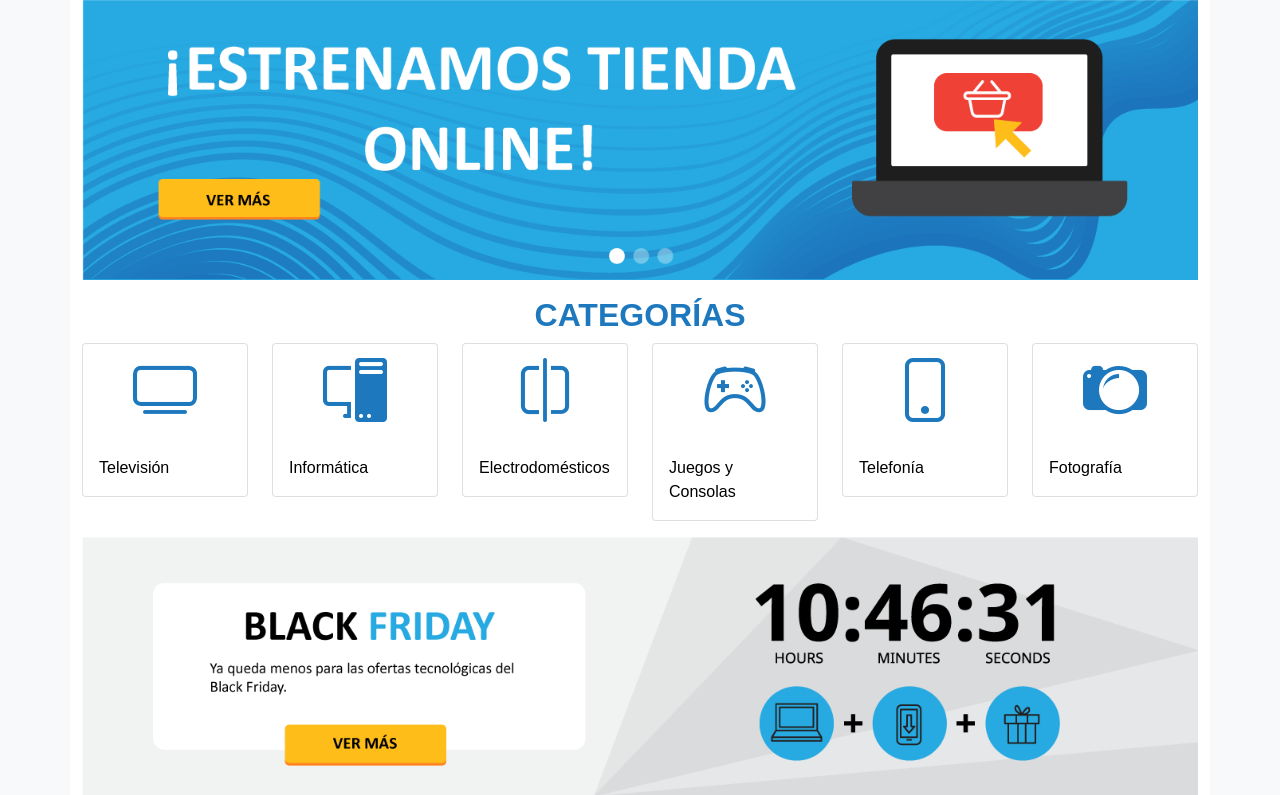
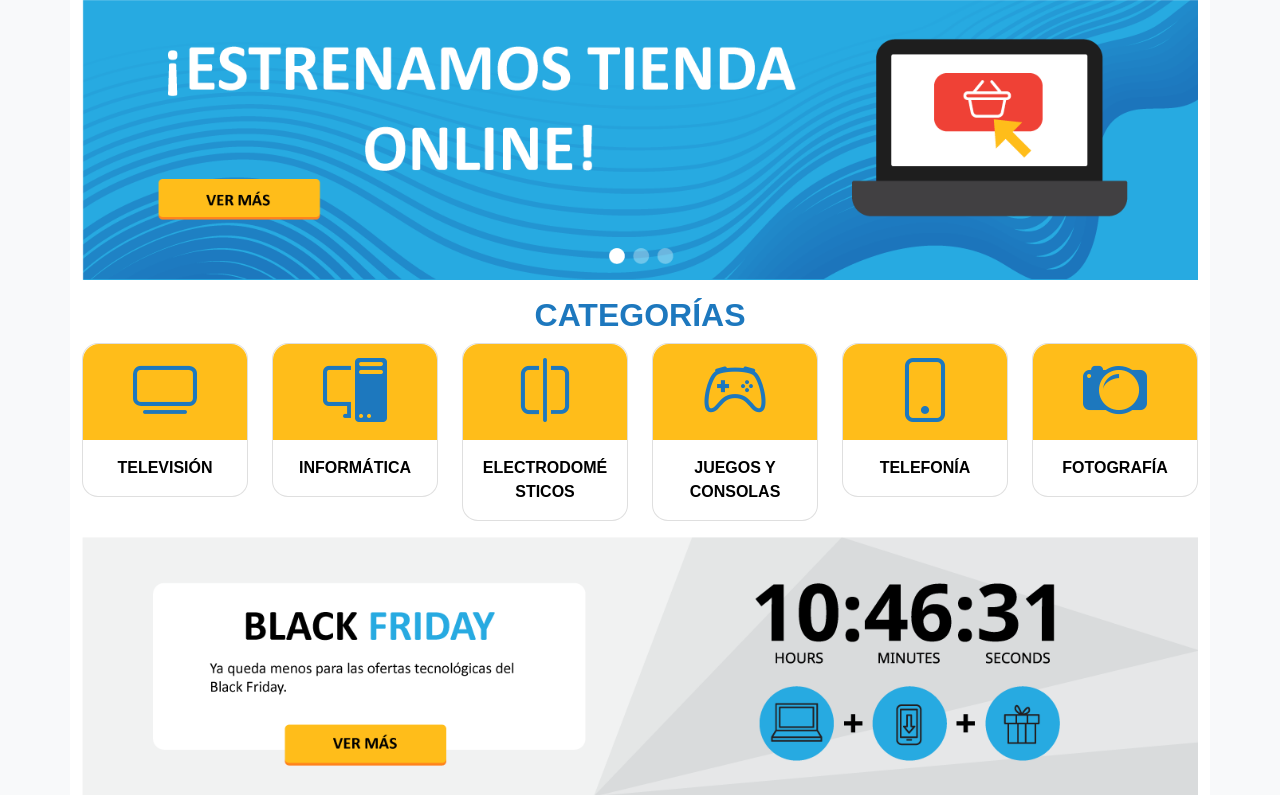
Before and after one commit to antsuagar/ETSIIMarkt, a Django app: page / in a window 1280 px wide. Shown: the part 186-981 px from the top of the page. Run offline with Django 4.2, Linux system fonts and the light colour scheme.

Commit message:
[dev] Modificación home

```diff
--- a/EtsiiMarktProject/static/css/styles.css
+++ b/EtsiiMarktProject/static/css/styles.css
@@ -68,3 +68,18 @@ nav.bg-body-tertiary {
     color: var(--primary-color);
     font-size: 4em;
 }
+
+.categorias .card{
+    border-radius: 1rem !important;
+}
+/* Fondo de categorías */
+.categorias .bg-body-secondary {
+    background-color: var(--secondary-color);
+    border-radius: 1rem 1rem 0 0;
+  }
+
+  .categorias .card-text {
+    text-align: center;
+    font-weight: 700;
+    text-transform: uppercase;
+  }
```
